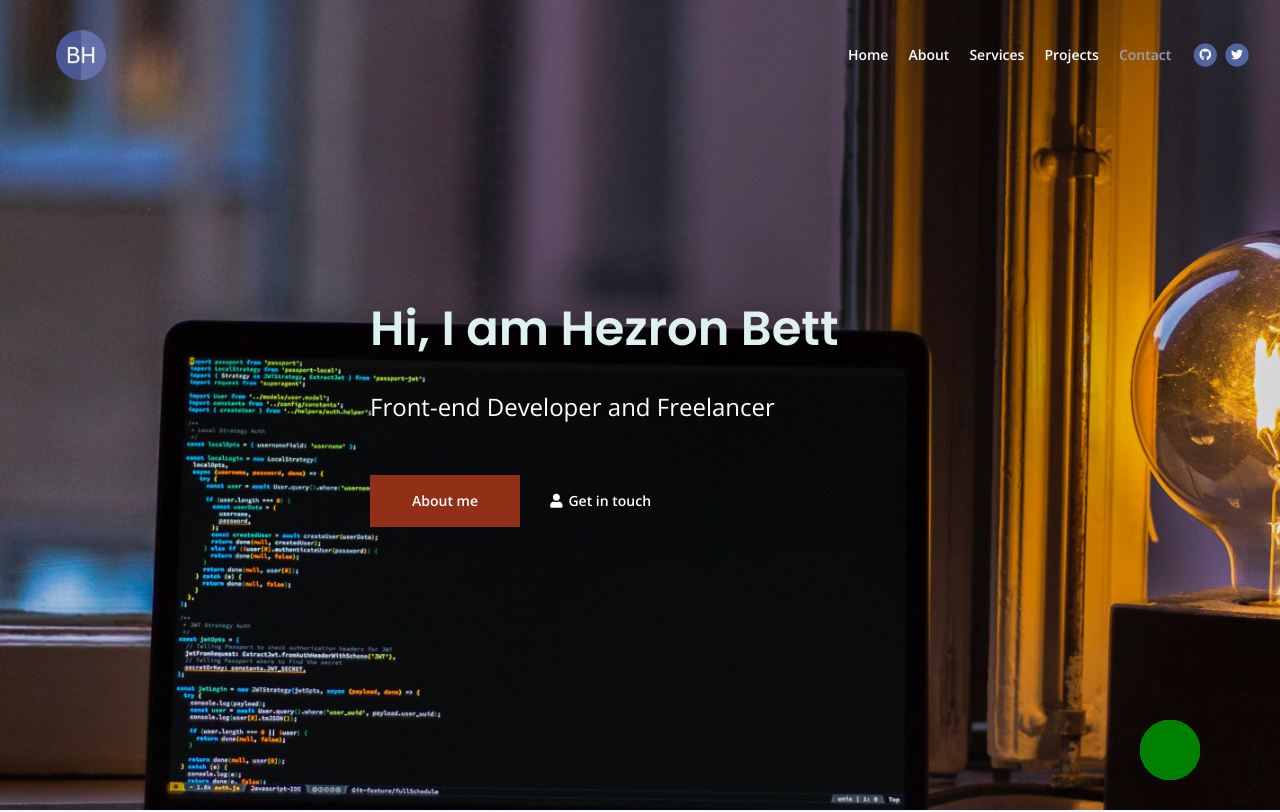
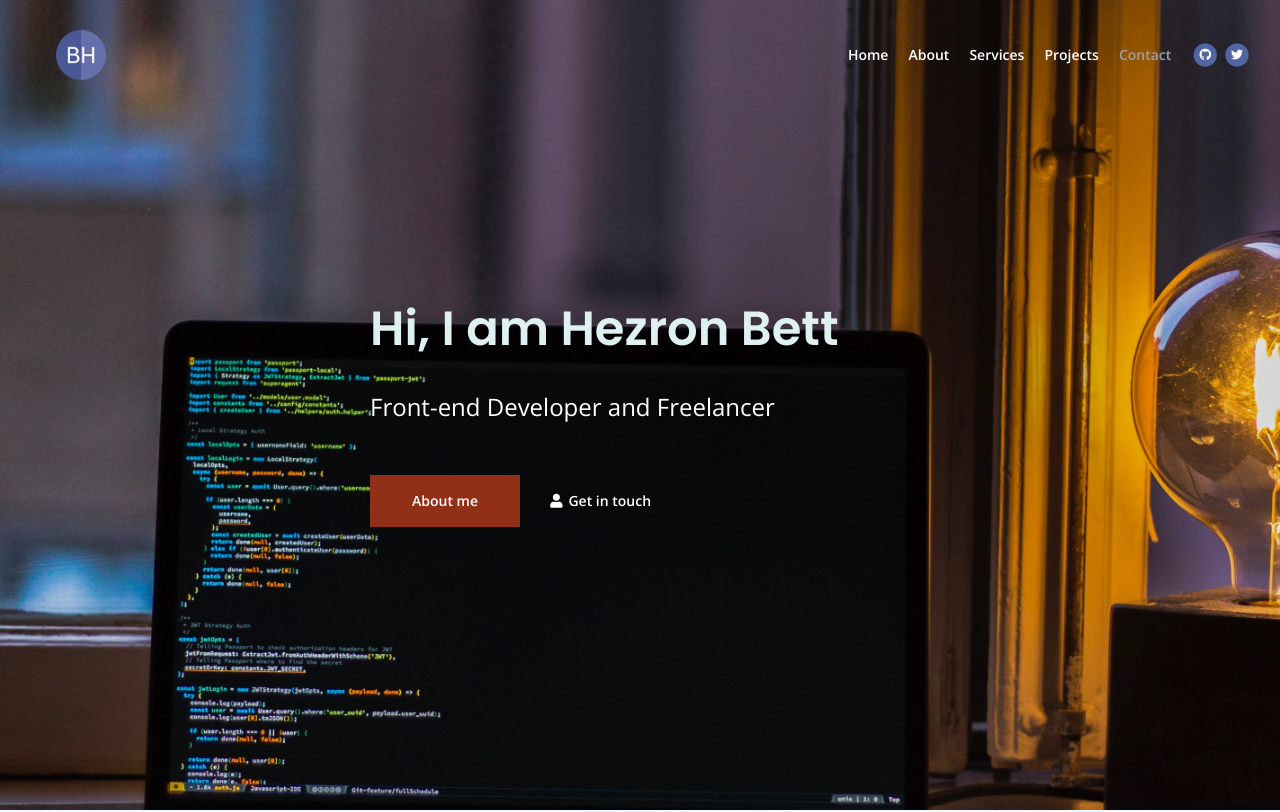
Before and after one commit to Hezronbwareng/Myportfoliowebsite, a website: page index.html in a window 1280 px wide. Shown: the top 812 px of the page. Drawn offline with nearby package versions, Linux system fonts and the light colour scheme.

Commit message:
added talk to

```diff
--- a/css/styles.css
+++ b/css/styles.css
@@ -1269,38 +1269,6 @@ input[type='checkbox'] {
 		margin-left: auto;
 	}
 	/* end of contact */
-	.whatsapp-icon {
-		position: fixed;
-		right: 80px;
-		bottom: 20px;
-		z-index: 9999;
-		width: 60px;
-		height: 60px;
-		border-radius: 50%;
-		background-color: green;
-		display: flex;
-		justify-content: center;
-		align-items: center;
-		transition: background-color 0.3s ease;
-		color: white;
-		text-decoration: none;
-		font-size: 30px;
-	  }
-
-	  .whatsapp-icon:hover {
-		background-color: darkgreen;
-	  }
-
-	  @media (max-width: 768px) {
-		.whatsapp-icon {
-		  background-color: green;
-		  right: 20px;
-		  bottom: 20px;
-		  font-size: 30px;
-		  width: 60px;
-		  height: 60px;
-		}
-	  }
 
 	/* Extra Pages */
 	.ex-cards-1 .card {
--- a/index.html
+++ b/index.html
@@ -566,12 +566,7 @@
                 <div class="credit">
                     <div class="centered-text">Copyright © 2023 <span>Bett</span>. All rights reserved.
                     </div>
-                 <div>
-                    <a href="  https://api.whatsapp.com/send?phone=254726509023" target="_blank" class="whatsapp-icon">
-                        <i class="fab fa-whatsapp"></i>
 
-
-                 </div>
                  <div>
 
                  </div>
@@ -598,7 +593,19 @@
 
 
         <!-- Scripts -->
-
+        <!--Start of Tawk.to Script-->
+<script type="text/javascript">
+    var Tawk_API=Tawk_API||{}, Tawk_LoadStart=new Date();
+    (function(){
+    var s1=document.createElement("script"),s0=document.getElementsByTagName("script")[0];
+    s1.async=true;
+    s1.src='https://embed.tawk.to/64ae30ba94cf5d49dc630627/1h546smjj';
+    s1.charset='UTF-8';
+    s1.setAttribute('crossorigin','*');
+    s0.parentNode.insertBefore(s1,s0);
+    })();
+    </script>
+    <!--End of Tawk.to Script-->
 
         <script src="js/jquery.min.js"></script> <!-- jQuery for Bootstrap's JavaScript plugins -->
         <script src="js/bootstrap.min.js"></script> <!-- Bootstrap framework -->
```
